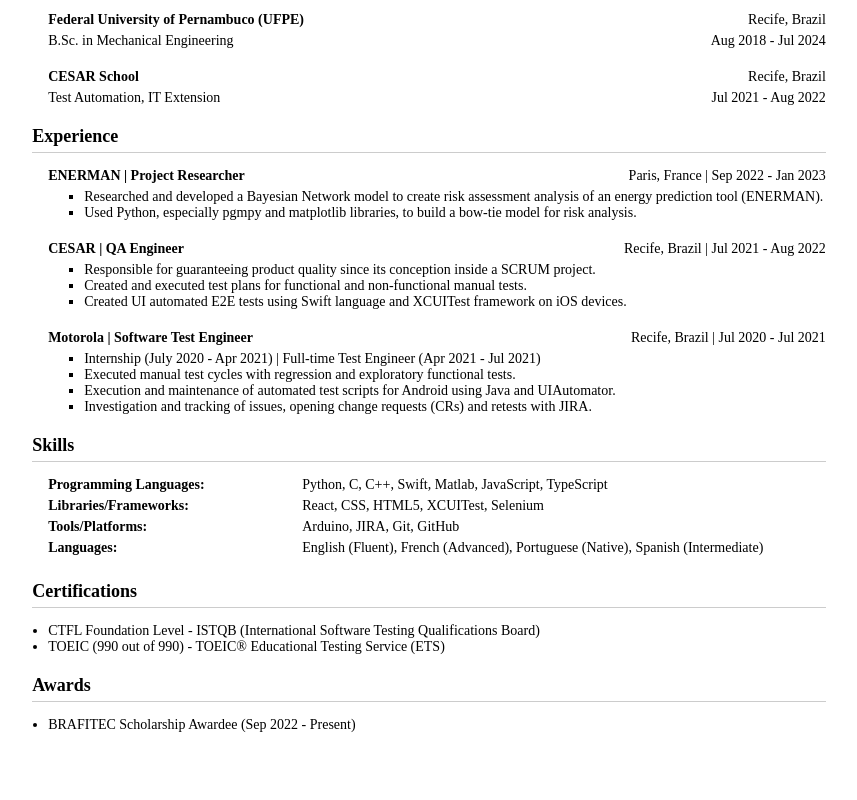
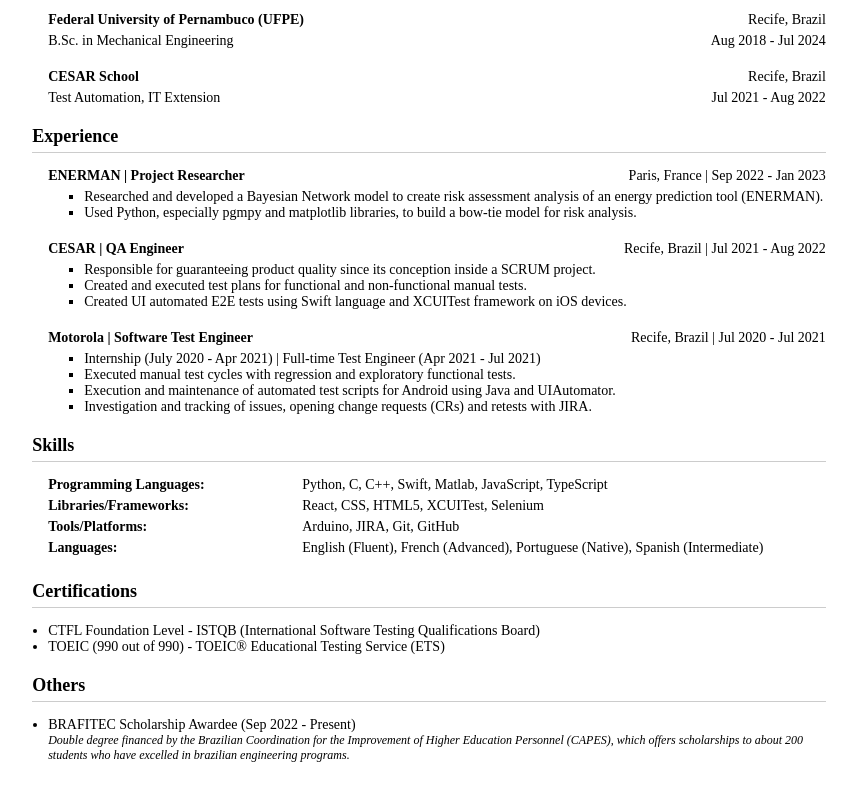
Before and after one commit to gsantosbruna/resume-template, a React (Create React App) app: page / in a window 1280 px wide. Shown: the part 340-1140 px from the top of the page, without its empty margins (211-1068 px from the left). Built offline with nearby package versions, Linux system fonts and the light colour scheme; a web font is replaced by a local one.

Commit message:
make changes at data

```diff
--- a/public/index.html
+++ b/public/index.html
@@ -4,9 +4,7 @@
         <meta charset="utf-8"/>
         <meta name="viewport" content="width=device-width, initial-scale=1"/>
         <meta name="theme-color" content="#000000"/>
-        <meta name="description" content="Web site created using create-react-app"/>
-        <link rel="apple-touch-icon" href="%PUBLIC_URL%/logo192.png"/>
-        <!--
+        <meta name="description" content="Web site created using create-react-app"/><!--
                                   manifest.json provides metadata used when your web app is installed on a
                                   user's mobile device or desktop. See https://developers.google.com/web/fundamentals/web-app-manifest/
                                 -->
@@ -20,10 +18,12 @@
                               Unlike "/favicon.ico" or "favicon.ico", "%PUBLIC_URL%/favicon.ico" will
                               work correctly both with client-side routing and a non-root public URL.
                               Learn how to configure a non-root public URL by running `npm run build`.
-                    --><title>Bruna Santos CV
+                            --><title>
+        Bruna Santos CV
     </title>
     </head>
-        <body><noscript>You need to enable JavaScript to run this app.
+        <body><noscript>
+        You need to enable JavaScript to run this app.
         </noscript><div id="root"> </div>
         <!--
                               This HTML file is a template.
--- a/src/components/Awards/index.tsx
+++ b/src/components/Awards/index.tsx
@@ -1,7 +1,10 @@
 import React from "react";
 
 interface HonorsAndAwardsProps {
-  data: string[];
+  data: {
+    award: string;
+    description: string;
+  }[];
   honorsAndAwardsText: string;
 }
 
@@ -13,8 +16,11 @@ const HonorsAndAwards: React.FC<HonorsAndAwardsProps> = ({
     <div className="honors-and-awards">
       <h2>{honorsAndAwardsText}</h2>
       <ul>
-        {data.map((award, index) => (
-          <li key={index}>{award}</li>
+        {data.map((award) => (
+          <div>
+            <li key={data.indexOf(award)}>{award.award}</li>
+            <p>{award.description}</p>
+          </div>
         ))}
       </ul>
     </div>
--- a/src/data/en.tsx
+++ b/src/data/en.tsx
@@ -98,7 +98,12 @@ const resumeDataEN = {
     "CTFL Foundation Level - ISTQB (International Software Testing Qualifications Board)",
     "TOEIC (990 out of 990) - TOEIC® Educational Testing Service (ETS)",
   ],
-  honorsAndAwards: ["BRAFITEC Scholarship Awardee (Sep 2022 - Present)"],
+  honorsAndAwards: [
+    {
+      award: `BRAFITEC Scholarship Awardee (Sep 2022 - Present)`,
+      description: `Double degree financed by the Brazilian Coordination for the Improvement of Higher Education Personnel (CAPES), which offers scholarships to about 200 students who have excelled in brazilian engineering programs.`,
+    },
+  ],
   projects: [
     {
       title: "Portfolio",
@@ -115,7 +120,7 @@ const resumeDataEN = {
     experience: "Experience",
     skills: "Skills",
     certifications: "Certifications",
-    honorsAndAwards: "Awards",
+    honorsAndAwards: "Others",
     programmingLanguages: "Programming Languages",
     librariesFrameworks: "Libraries/Frameworks",
     toolsPlatforms: "Tools/Platforms",
--- a/src/data/fr.tsx
+++ b/src/data/fr.tsx
@@ -98,7 +98,12 @@ const resumeDataFR = {
     "CTFL Foundation Level - ISTQB (International Software Testing Qualifications Board)",
     "TOEIC (990 sur 990) - TOEIC® Educational Testing Service (ETS)",
   ],
-  honorsAndAwards: ["Boursière BRAFITEC (Septembre 2022 - Présent)"],
+  honorsAndAwards: [
+    {
+      award: `Boursière BRAFITEC (Septembre 2022 - Présent)`,
+      description: `Double diplôme financé par la Coordination brésilienne pour l'amélioration du personnel de l'enseignement supérieur (CAPES), qui offre des bourses à environ 200 étudiants qui se sont distingués dans les programmes d'ingénierie brésiliens.`,
+    },
+  ],
   projects: [
     {
       title: "Portfolio",
@@ -115,7 +120,7 @@ const resumeDataFR = {
     experience: "Expérience",
     skills: "Compétences",
     certifications: "Certifications",
-    honorsAndAwards: "Récompenses",
+    honorsAndAwards: "Autres",
     programmingLanguages: "Langages de programmation",
     librariesFrameworks: "Bibliothèques/Frameworks",
     toolsPlatforms: "Outils/Plateformes",
--- a/src/data/pt-br.tsx
+++ b/src/data/pt-br.tsx
@@ -98,7 +98,12 @@ const resumeDataPTBR = {
     "CTFL Foundation Level - ISTQB (International Software Testing Qualifications Board)",
     "TOEIC (990 de 990) - TOEIC® Educational Testing Service (ETS)",
   ],
-  honorsAndAwards: ["Bolsista BRAFITEC (Setembro de 2022 - Presente)"],
+  honorsAndAwards: [
+    {
+      award: `Bolsista BRAFITEC (Set 2022 - Presente)`,
+      description: `Duplo diploma financiado pela Coordenação de Aperfeiçoamento de Pessoal de Nível Superior (CAPES), que oferece bolsas a cerca de 200 estudantes que se destacaram em programas de engenharia brasileiros.`,
+    },
+  ],
   projects: [
     {
       title: "Portfólio",
@@ -115,7 +120,7 @@ const resumeDataPTBR = {
     experience: "Experiência",
     skills: "Habilidades",
     certifications: "Certificações",
-    honorsAndAwards: "Prêmios",
+    honorsAndAwards: "Outros",
     programmingLanguages: "Linguagens de programação",
     librariesFrameworks: "Bibliotecas/Frameworks",
     toolsPlatforms: "Ferramentas/Plataformas",
--- a/src/pages/Resume.tsx
+++ b/src/pages/Resume.tsx
@@ -37,7 +37,10 @@ interface ResumeData {
     languages: string[];
   };
   certifications: string[];
-  honorsAndAwards: string[];
+  honorsAndAwards: {
+    award: string;
+    description: string;
+  }[];
   common: {
     education: string;
     experience: string;
--- a/src/styles.css
+++ b/src/styles.css
@@ -21,6 +21,10 @@ li {
   padding: 20mm;
   font-family: "GFS Didot", serif;
   background-color: #fff;
+}
+
+.language-toggle {
+  width: 210mm;
 }
 @media print {
   .resume {
@@ -119,6 +123,16 @@ li {
   font-size: 14px;
 }
 
+.honors-and-awards li {
+  /* list-style: none; */
+}
+
+.honors-and-awards p {
+  font-size: 12px;
+  margin-bottom: 5px;
+  font-style: italic;
+}
+
 .skills p {
   margin-bottom: 5px;
 }
```
Lines whose indentation alone changed are shown as unchanged.
